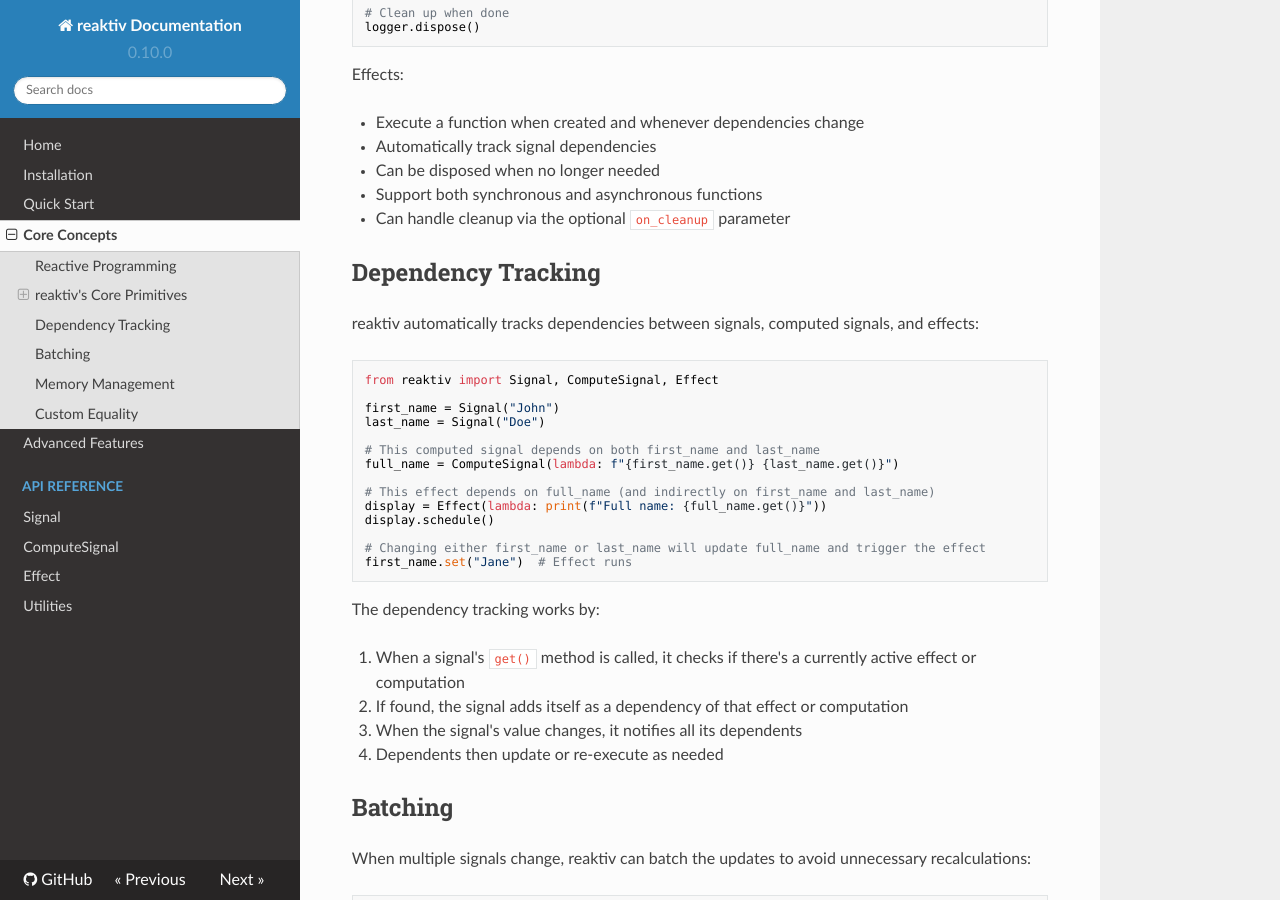
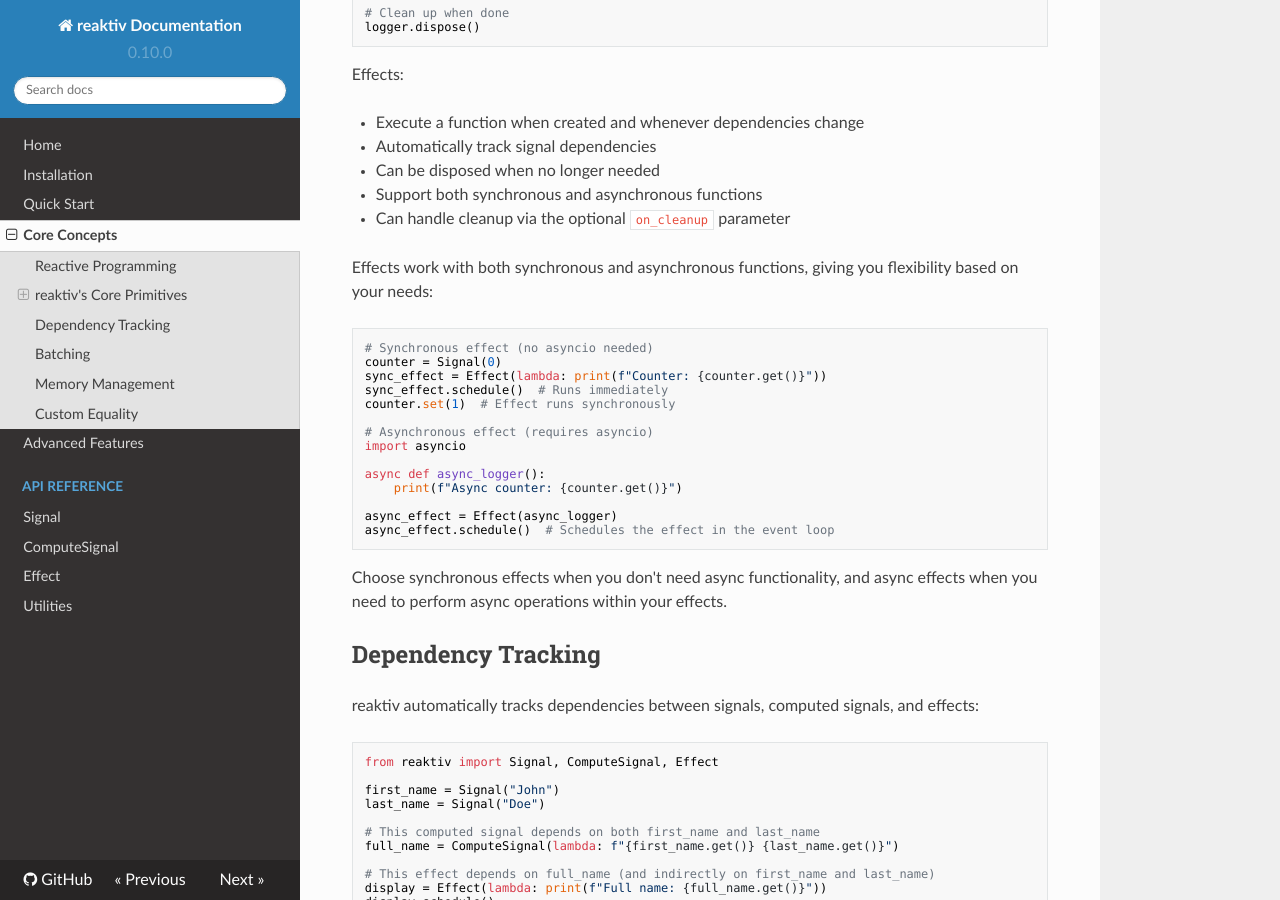
Before and after one commit to buiapp/reaktiv, an MkDocs documentation site: the page built from docs/core-concepts.md, in a window 1280 px wide and 900 px high, scrolled down 1883 px. Built offline with MkDocs 1.6.1, drawn with Linux system fonts in a browser that asks for light colours; nearby versions of some CDN libraries.

Commit message:
docs: add examples for synchronous and asynchronous effects in documentation

````diff
--- a/docs/core-concepts.md
+++ b/docs/core-concepts.md
@@ -100,6 +100,27 @@
 - Support both synchronous and asynchronous functions
 - Can handle cleanup via the optional `on_cleanup` parameter
 
+Effects work with both synchronous and asynchronous functions, giving you flexibility based on your needs:
+
+```python
+# Synchronous effect (no asyncio needed)
+counter = Signal(0)
+sync_effect = Effect(lambda: print(f"Counter: {counter.get()}"))
+sync_effect.schedule()  # Runs immediately
+counter.set(1)  # Effect runs synchronously
+
+# Asynchronous effect (requires asyncio)
+import asyncio
+
+async def async_logger():
+    print(f"Async counter: {counter.get()}")
+
+async_effect = Effect(async_logger)
+async_effect.schedule()  # Schedules the effect in the event loop
+```
+
+Choose synchronous effects when you don't need async functionality, and async effects when you need to perform async operations within your effects.
+
 ## Dependency Tracking
 
 reaktiv automatically tracks dependencies between signals, computed signals, and effects:
````
Also changed, not shown: README.md (+24 -0 lines).
